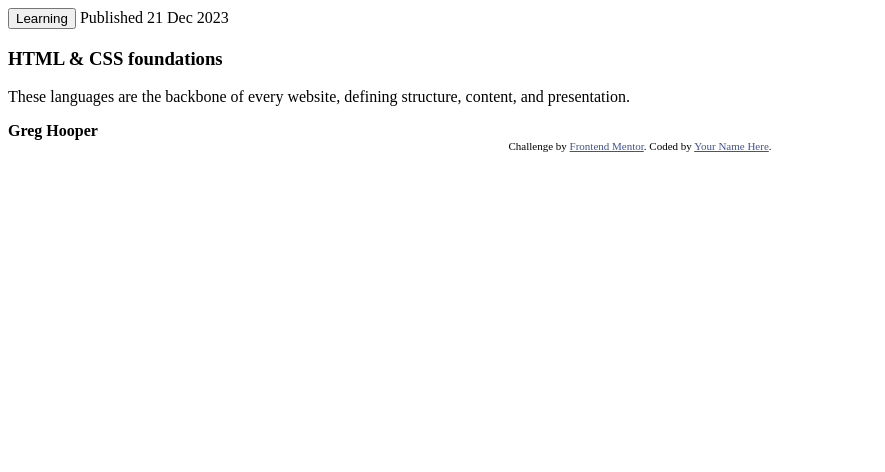
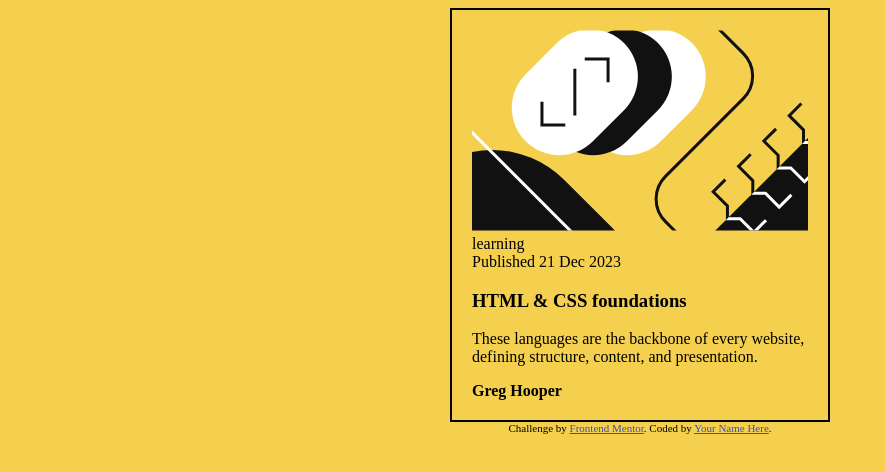
Before and after one commit to 9rot353/blog-preview-card, a plain HTML site: page index.html in a window 1280 px wide. Shown: the whole page, without its empty margins (0-885 px from the left). Drawn offline with Linux system fonts and the light colour scheme.

Commit message:
center content

```diff
--- a/index.html
+++ b/index.html
@@ -5,6 +5,7 @@
   <meta name="viewport" content="width=device-width, initial-scale=1.0"> <!-- displays site properly based on user's device -->
 
   <link rel="icon" type="image/png" sizes="32x32" href="./assets/images/favicon-32x32.png">
+  <link rel="stylesheet" href="styles.css">
 
   <title>Frontend Mentor | Blog preview card</title>
 
@@ -16,8 +17,9 @@
 </head>
 <body>
   <main>
+    <img src="./assets/images/illustration-article.svg">
 
-   <button>Learning</button>
+   <div>learning</div>
 
     <span>Published 21 Dec 2023</span>
 
@@ -26,7 +28,9 @@
     <p>These languages are the backbone of every website, defining structure, content, and presentation.</p>
 
     <b>Greg Hooper</b>
+
   </main>
+
   <div class="attribution">
     Challenge by <a href="https://www.frontendmentor.io?ref=challenge" target="_blank">Frontend Mentor</a>.
     Coded by <a href="#">Your Name Here</a>.
--- /dev/null
+++ b/styles.css
@@ -0,0 +1,12 @@
+body {
+    background-color:hsl(47, 88%, 63%);
+}
+
+main {
+    margin:auto;
+    text-align: left;
+    padding:20px;
+    border: solid black 2px;
+    width:336px;
+
+}
```
